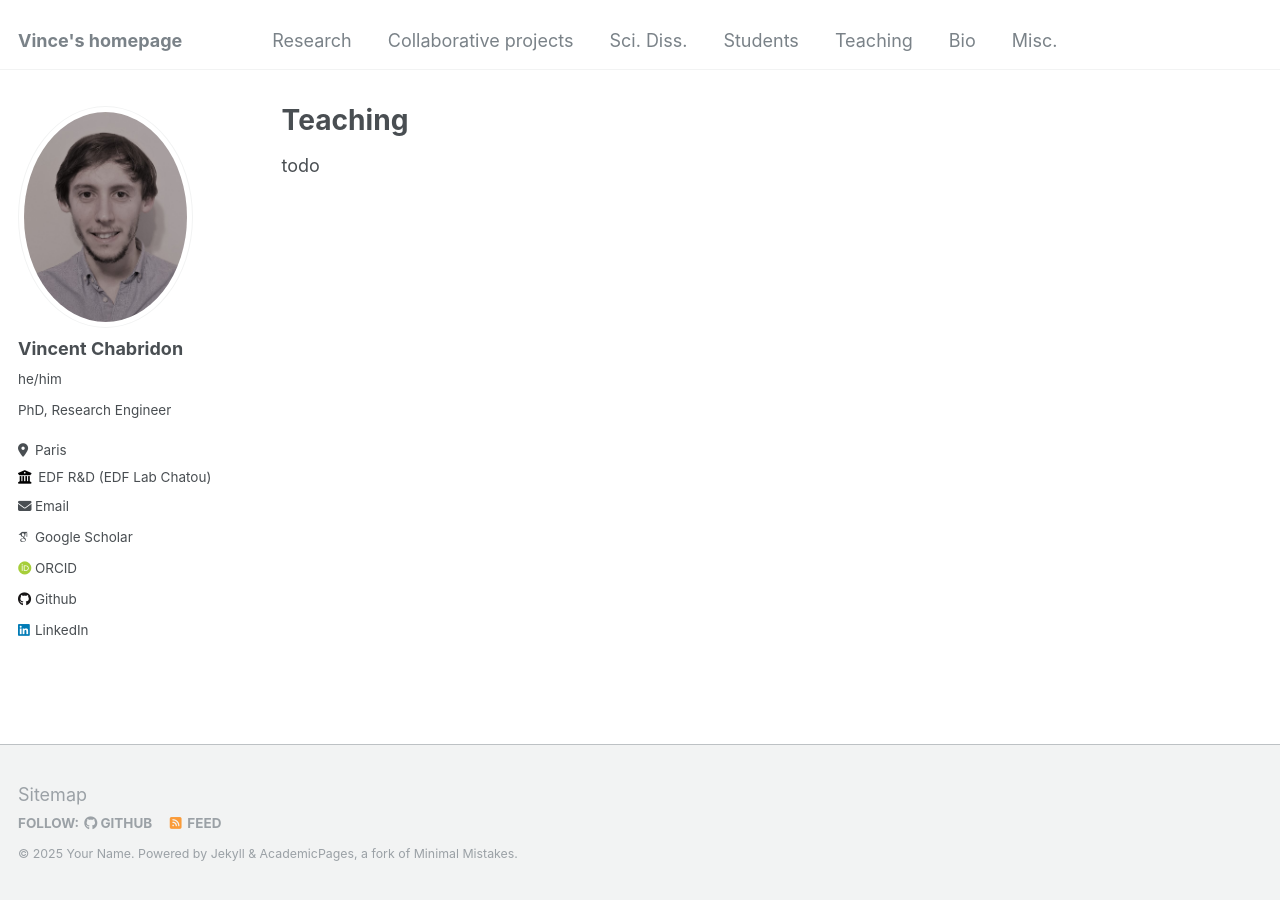
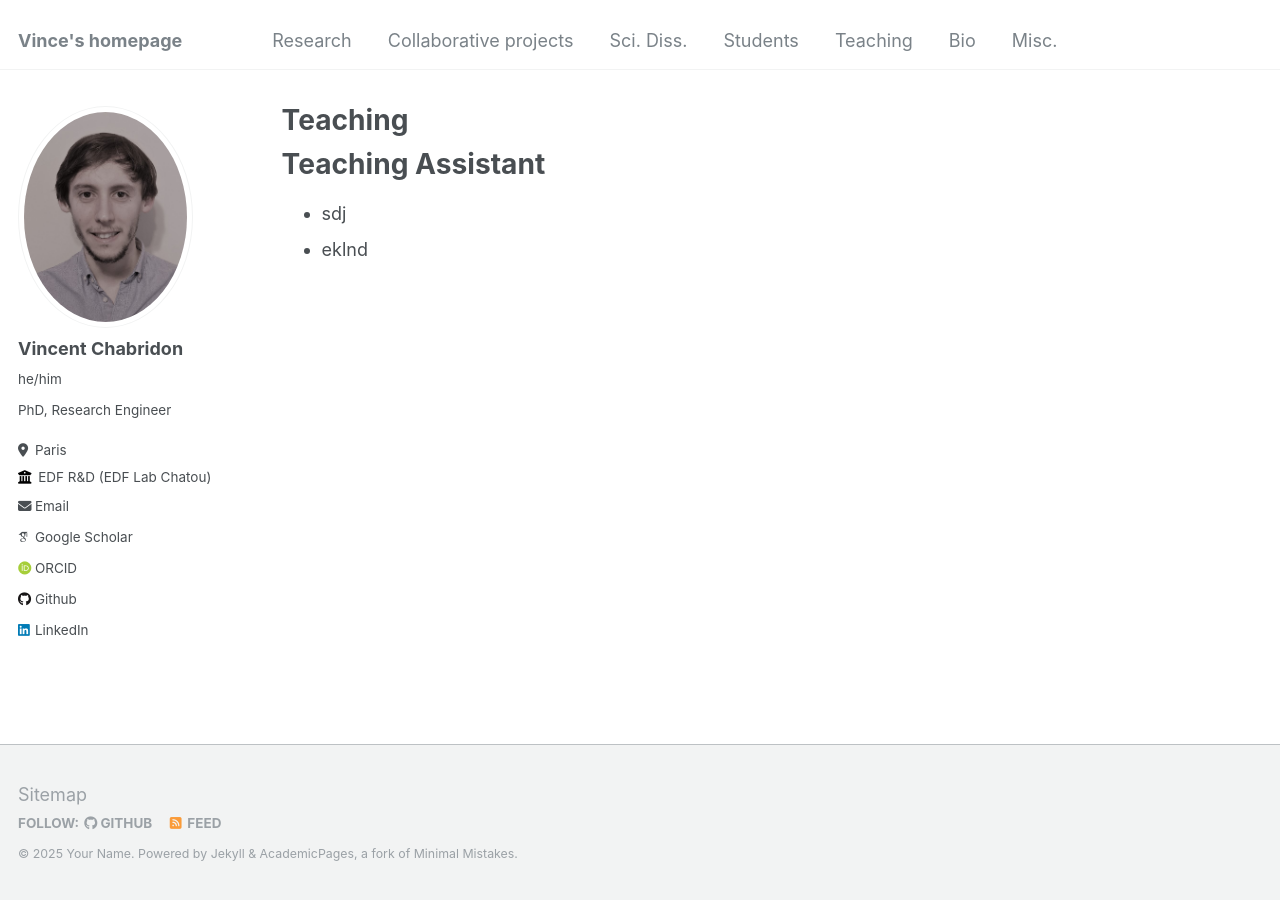
Before and after one commit to vchabri/vchabri.github.io, a Jekyll site: the page built from _pages/teaching_experiences.md, in a window 1280 px wide. Built offline with Jekyll 4.4.1, drawn with Linux system fonts in a browser that asks for light colours; some web fonts are replaced.

Commit message:
Update teaching_experiences.md

```diff
--- a/_pages/teaching_experiences.md
+++ b/_pages/teaching_experiences.md
@@ -5,5 +5,6 @@ permalink: /teaching_experiences/
 author_profile: true
 ---
 
-
-todo
+# Teaching Assistant
+- sdj
+- eklnd
```
